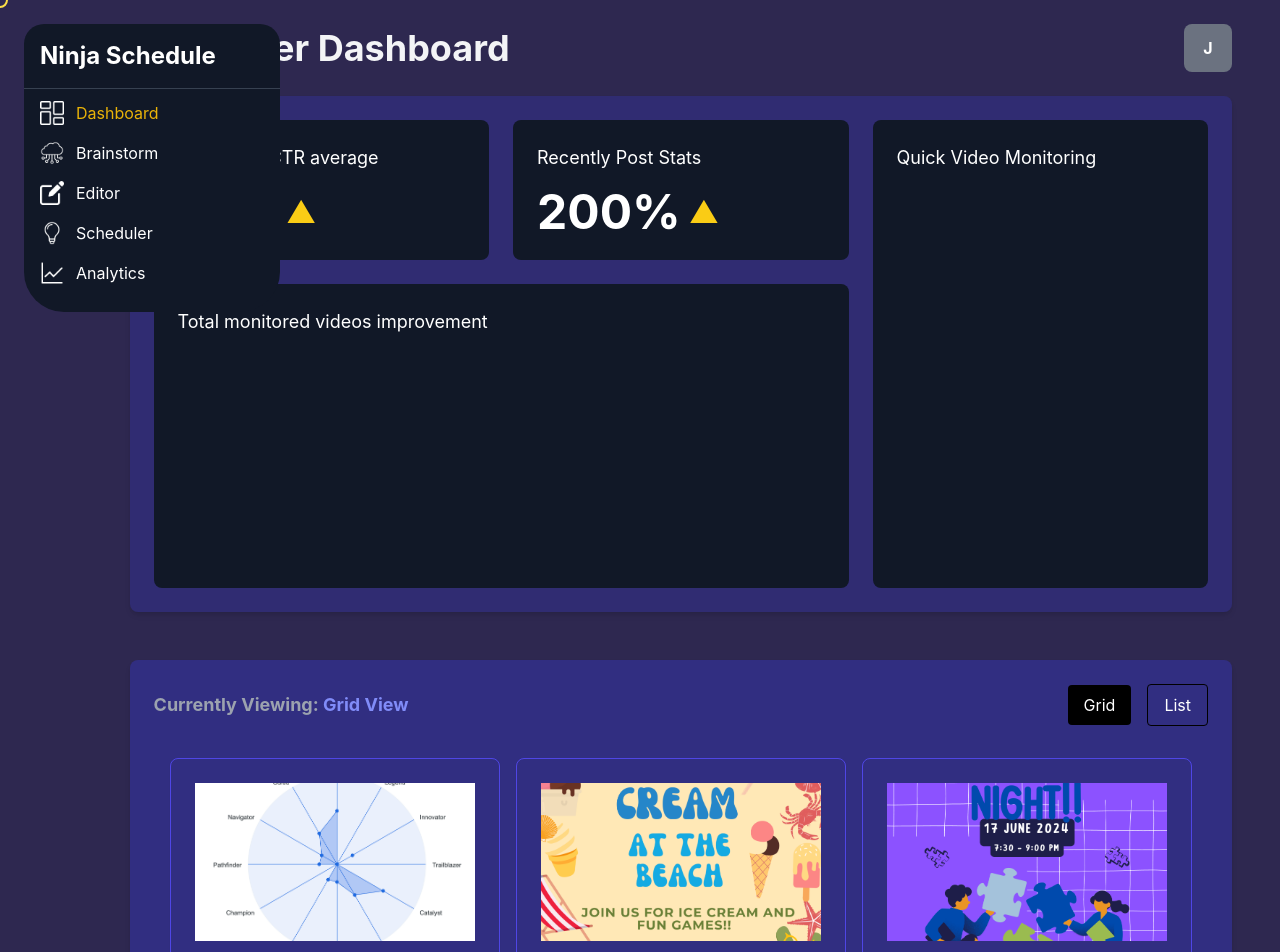
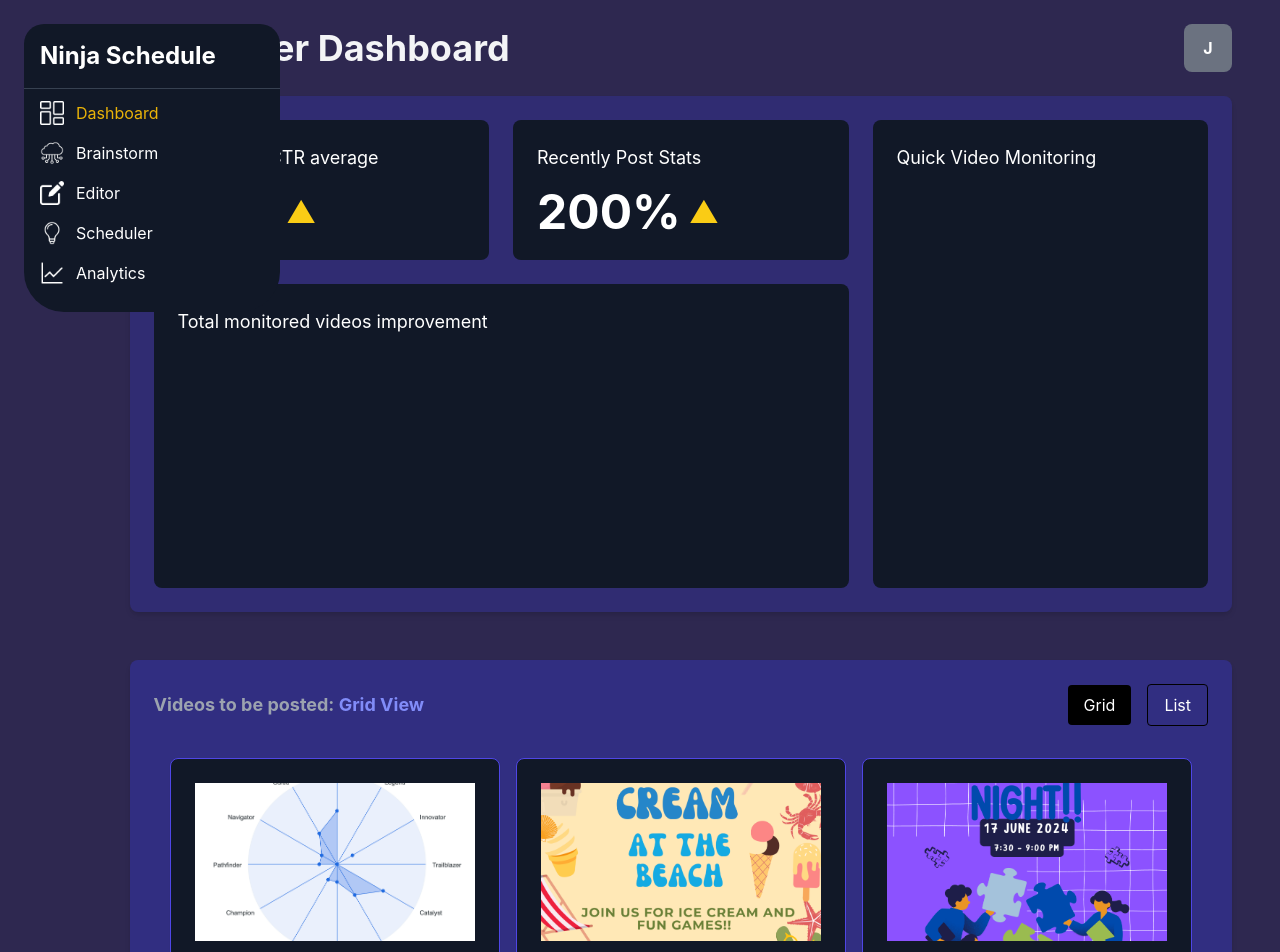
Before and after one commit to vi-yang-NU/ytb_scheduler, a React (Create React App) app in the folder my-app/: page /dashboard in a window 1280 px wide. Shown: the top 952 px of the page. Built offline with nearby package versions, Linux system fonts and the light colour scheme.

Commit message:
Updated colors and hovers

```diff
--- a/my-app/src/App.js
+++ b/my-app/src/App.js
@@ -25,12 +25,12 @@ const App = () => {
 
   return (
     <Router>
-      <div className='min-h-screen bg-[#2E2850] cursor-none relative'>
+      <div className='min-h-screen bg-[#2E2850] relative'>
         {/* Custom Circle Cursor */}
-        <div
+        {/* <div
           className='fixed w-4 h-4 border-2 border-yellow-300 rounded-full pointer-events-none z-50 transform -translate-x-1/2 -translate-y-1/2 transition-transform duration-100'
           style={{ top: `${position.y}px`, left: `${position.x}px` }}
-        ></div>
+        ></div> */}
 
         {/* Routes */}
         <Routes>
--- a/my-app/src/components/QueueSection.js
+++ b/my-app/src/components/QueueSection.js
@@ -14,7 +14,7 @@ const QueueSection = ({
       <div className='bg-indigo-900 p-6 rounded-lg shadow-md'>
         <div className='mb-4 flex items-center justify-between'>
           <h2 className='text-lg font-bold text-gray-400'>
-            Currently Viewing:{' '}
+            Videos to be posted:{' '}
             <span className='text-indigo-400'>
               {viewMode === 'grid' ? 'Grid View' : 'List View'}
             </span>
--- a/my-app/src/components/Queue_section_helper/GridCard.js
+++ b/my-app/src/components/Queue_section_helper/GridCard.js
@@ -2,7 +2,7 @@ import React from 'react';
 
 const GridCard = ({ platform, title, description, postingDate, thumbnail }) => {
   return (
-    <div className='border border-indigo-600 p-6 rounded-lg shadow-sm relative group transform transition-transform hover:scale-105 hover:border-white'>
+    <div className='bg-gray-900 border border-indigo-600 p-6 rounded-lg shadow-sm relative group transform transition-transform hover:scale-105 hover:border-white'>
       {/* Thumbnail */}
       <div className='relative w-full h-0 pb-[56.25%] z-0 group'>
         <img
--- a/my-app/src/components/Queue_section_helper/ListCard.js
+++ b/my-app/src/components/Queue_section_helper/ListCard.js
@@ -2,7 +2,7 @@ import React from 'react';
 
 const ListCard = ({ platform, title, description, postingDate, thumbnail }) => {
   return (
-    <div className='border border-indigo-600 p-6 rounded-lg shadow-sm relative group flex items-center justify-between transition-transform hover:scale-105 w-full max-w-4xl mx-auto bg-black text-white hover:border-white'>
+    <div className='border border-indigo-600 p-6 rounded-lg shadow-sm relative group flex items-center justify-between transition-transform hover:scale-105 w-full max-w-4xl mx-auto bg-gray-900 text-white hover:border-white'>
       {/* Date Posting */}
       <div className='text-center flex-1'>
         <p className='mb-2'>{postingDate}</p>
--- a/my-app/src/components/calendar/CalendarGrid.js
+++ b/my-app/src/components/calendar/CalendarGrid.js
@@ -23,9 +23,9 @@ const CalendarGrid = ({
         {months[currentMonthIndex]?.days.map((day, dayIndex) => (
           <div
             key={dayIndex}
-            className={`h-32 border border-gray-700 rounded-md relative overflow-hidden transform transition-all duration-500 group ${
+            className={`h-32 border border-gray-700 rounded-md relative overflow-hidden transform transition-all duration-150 group ${
               day === null ? 'bg-gray-800' : 'bg-gray-900'
-            } hover:shadow-glow hover:scale-105`}
+            } hover: hover:scale-105 hover:font-bold hover:text-white hover:border-white`}
             onMouseEnter={(e) => e.currentTarget.classList.add('shadow-glow')}
             onMouseLeave={(e) => e.currentTarget.classList.remove('shadow-glow')}
             onDragOver={(e) => {
--- a/my-app/src/components/calendar/cal_card.js
+++ b/my-app/src/components/calendar/cal_card.js
@@ -15,8 +15,7 @@ const cal_card = ({ video }) => {
       </div>
 
       {/* Sliding Background */}
-      <div className="absolute top-0 right-[-100%] group-hover:right-0 transition-all duration-100 bg-indigo-800 h-full w-full"></div>
-
+      <div className="absolute top-0 transform translate-x-full group-hover:translate-x-0 transition-transform duration-300 bg-indigo-800 h-full w-full"></div>
       {/* Static Text (Independent from Sliding Background) */}
       <div className="absolute top-0 left-0 p-4 opacity-0 group-hover:opacity-100 transition-opacity duration-300">
         <h3 className="font-bold text-lg text-white truncate">{title}</h3>
--- a/my-app/src/index.css
+++ b/my-app/src/index.css
@@ -17,6 +17,6 @@ code {
 }
 
 html, body {
-  cursor: none;
+  cursor: pointer;
   background-color: black;
 }
--- a/my-app/tailwind.config.js
+++ b/my-app/tailwind.config.js
@@ -3,13 +3,13 @@ module.exports = {
   content: ['./src/**/*.{js,jsx,ts,tsx}'],
   theme: {
     extend: {
-      transitionDuration: {
-        100: '100ms' // Add lingering effect duration
-      },
+      // transitionDuration: {
+      //   100: '100ms' // Add lingering effect duration
+      // },
 
-      boxShadow: {
-        glow: '0 0 20px 5px rgba(128, 90, 213, 0.5)' // Custom glow shadow
-      },
+      // boxShadow: {
+      //   glow: '0 0 20px 5px rgba(128, 90, 213, 0.5)' // Custom glow shadow
+      // },
 
       keyframes: {
         'circle-fill': {
```
